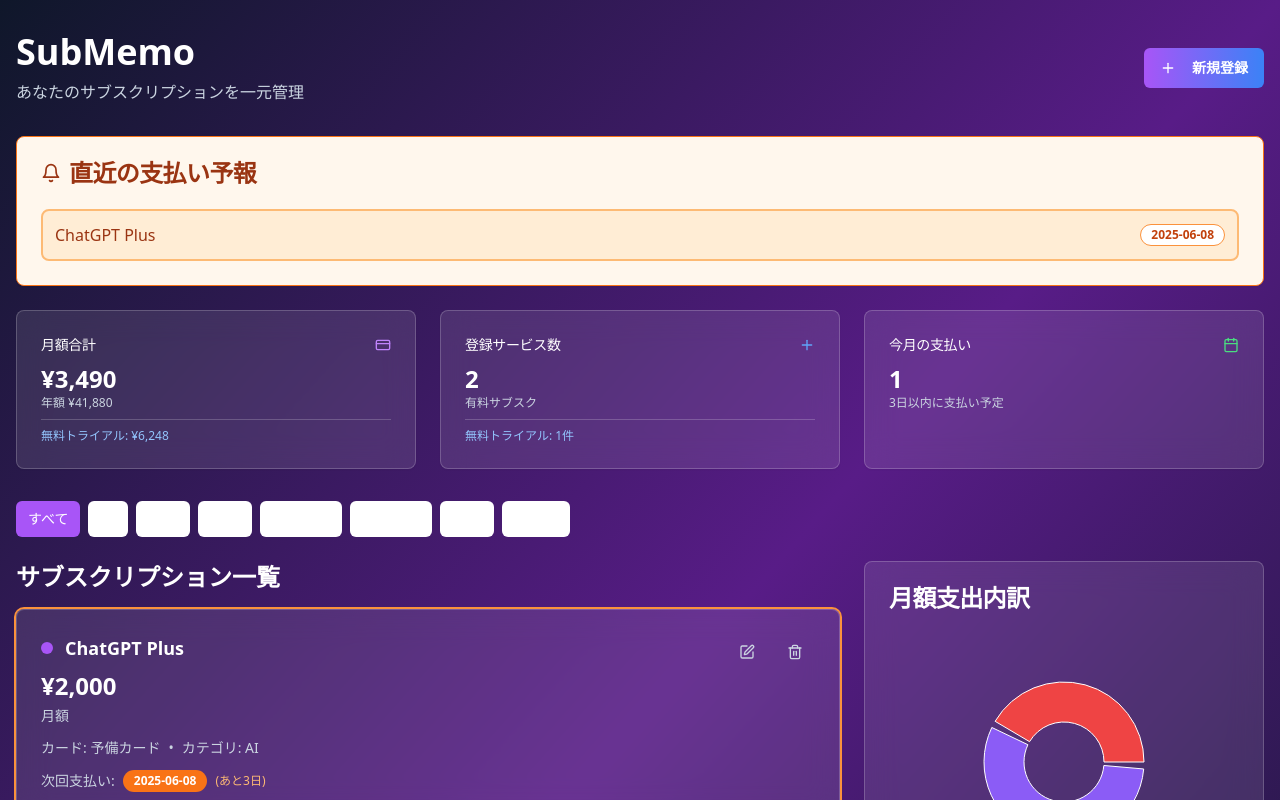
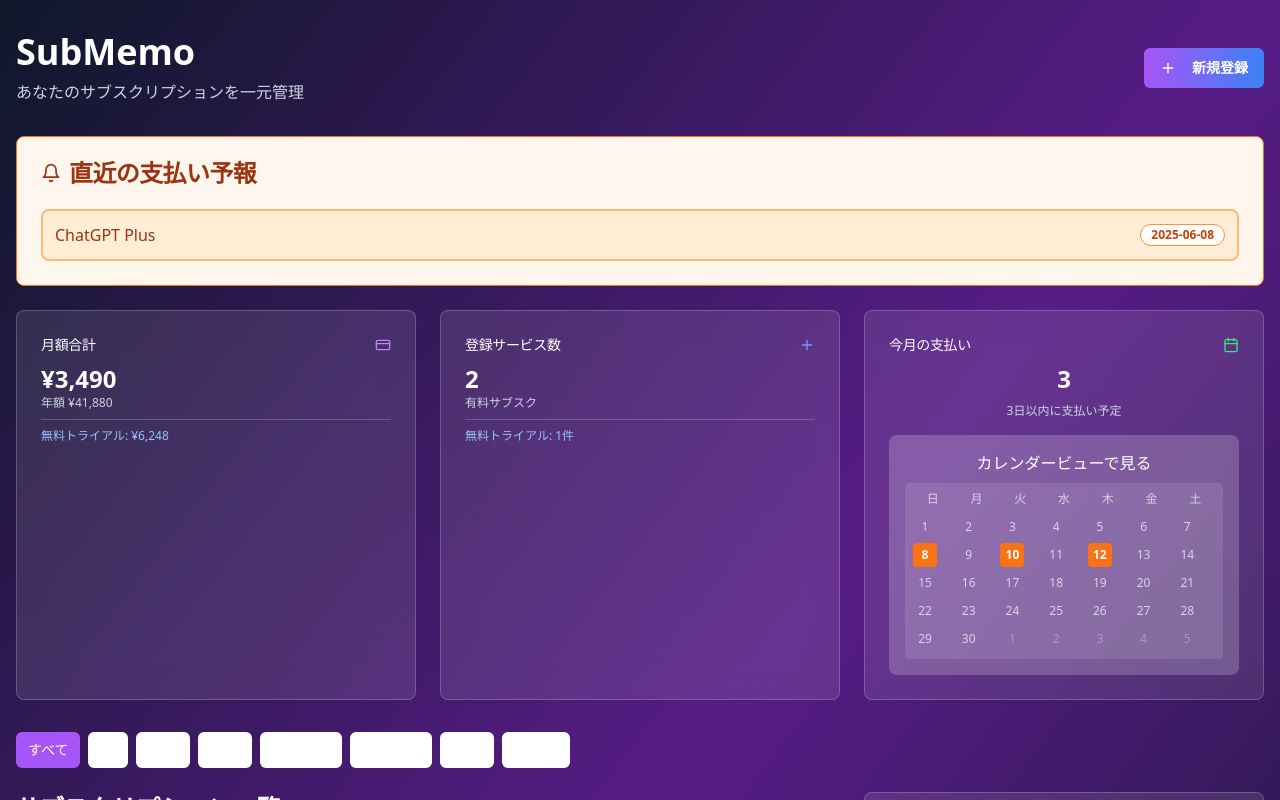
Before and after one commit to kazuma2529/subscrip-savvy-manager-247dbe52, a React (Vite) app: page / in a window 1280 px wide. Shown: the top 800 px of the page. Built offline with nearby package versions, Linux system fonts and the light colour scheme.

Commit message:
Refactor: Implement calendar view for monthly payments
- Replace the "今月の支払い" section with a calendar view.
- Display a clickable calendar icon within a white-text button.
- Implement a pop-up calendar on tap to show the full monthly schedule.

```diff
--- /dev/null
+++ b/src/components/CalendarView.tsx
@@ -0,0 +1,197 @@
+
+import React, { useState } from 'react';
+import { Card, CardContent, CardHeader, CardTitle } from '@/components/ui/card';
+import { Dialog, DialogContent, DialogHeader, DialogTitle, DialogTrigger } from '@/components/ui/dialog';
+import { Calendar as CalendarIcon } from 'lucide-react';
+import { Calendar } from '@/components/ui/calendar';
+import { Badge } from '@/components/ui/badge';
+
+interface Subscription {
+  id: number;
+  name: string;
+  price: number;
+  category: string;
+  cardName: string;
+  nextPayment: string;
+  isTrialPeriod: boolean;
+  trialEndDate?: string;
+}
+
+interface CalendarViewProps {
+  subscriptions: Subscription[];
+}
+
+const CalendarView: React.FC<CalendarViewProps> = ({ subscriptions }) => {
+  const [selectedDate, setSelectedDate] = useState<Date | undefined>(new Date());
+  const [isDialogOpen, setIsDialogOpen] = useState(false);
+
+  // 今月の支払い予定を取得
+  const now = new Date();
+  const startOfMonth = new Date(now.getFullYear(), now.getMonth(), 1);
+  const endOfMonth = new Date(now.getFullYear(), now.getMonth() + 1, 0);
+
+  const thisMonthPayments = subscriptions.filter(sub => {
+    const paymentDate = new Date(sub.nextPayment);
+    return paymentDate >= startOfMonth && paymentDate <= endOfMonth;
+  });
+
+  // 日付ごとの支払いをグループ化
+  const getPaymentsForDate = (date: Date) => {
+    const dateStr = date.toISOString().split('T')[0];
+    return thisMonthPayments.filter(sub => {
+      const paymentDateStr = new Date(sub.nextPayment).toISOString().split('T')[0];
+      return paymentDateStr === dateStr;
+    });
+  };
+
+  // カレンダーに支払い日をマーク
+  const paymentDates = thisMonthPayments.map(sub => new Date(sub.nextPayment));
+
+  const modifiers = {
+    payment: paymentDates,
+  };
+
+  const modifiersStyles = {
+    payment: {
+      backgroundColor: '#f97316',
+      color: 'white',
+      borderRadius: '50%',
+      fontWeight: 'bold',
+    },
+  };
+
+  return (
+    <>
+      <Card className="bg-white/10 backdrop-blur-lg border-white/20 cursor-pointer hover:bg-white/15 transition-colors">
+        <Dialog open={isDialogOpen} onOpenChange={setIsDialogOpen}>
+          <DialogTrigger asChild>
+            <div className="w-full">
+              <CardHeader className="flex flex-row items-center justify-between space-y-0 pb-2">
+                <CardTitle className="text-sm font-medium text-white">今月の支払い</CardTitle>
+                <CalendarIcon className="h-4 w-4 text-green-400" />
+              </CardHeader>
+              <CardContent>
+                <div className="text-center">
+                  <div className="text-2xl font-bold text-white mb-2">{thisMonthPayments.length}</div>
+                  <p className="text-xs text-slate-300 mb-4">
+                    3日以内に支払い予定
+                  </p>
+                  <div className="bg-white/20 rounded-lg p-4">
+                    <p className="text-white font-medium mb-2">カレンダービューで見る</p>
+                    <div className="bg-white/10 rounded p-2">
+                      <div className="grid grid-cols-7 gap-1 text-xs text-white/70">
+                        <div>日</div>
+                        <div>月</div>
+                        <div>火</div>
+                        <div>水</div>
+                        <div>木</div>
+                        <div>金</div>
+                        <div>土</div>
+                      </div>
+                      <div className="grid grid-cols-7 gap-1 mt-2">
+                        {Array.from({ length: 35 }, (_, i) => {
+                          const date = new Date(startOfMonth);
+                          date.setDate(date.getDate() - startOfMonth.getDay() + i);
+                          const isCurrentMonth = date.getMonth() === now.getMonth();
+                          const hasPayment = getPaymentsForDate(date).length > 0;
+
+                          return (
+                            <div
+                              key={i}
+                              className={`text-xs h-6 w-6 flex items-center justify-center rounded ${
+                                isCurrentMonth
+                                  ? hasPayment
+                                    ? 'bg-orange-500 text-white font-bold'
+                                    : 'text-white/70'
+                                  : 'text-white/30'
+                              }`}
+                            >
+                              {date.getDate()}
+                            </div>
+                          );
+                        })}
+                      </div>
+                    </div>
+                  </div>
+                </div>
+              </CardContent>
+            </div>
+          </DialogTrigger>
+          <DialogContent className="max-w-4xl w-full h-[80vh] overflow-y-auto">
+            <DialogHeader>
+              <DialogTitle className="text-xl font-bold">今月の支払いカレンダー</DialogTitle>
+            </DialogHeader>
+            <div className="grid grid-cols-1 lg:grid-cols-2 gap-6 mt-4">
+              <div>
+                <Calendar
+                  mode="single"
+                  selected={selectedDate}
+                  onSelect={setSelectedDate}
+                  modifiers={modifiers}
+                  modifiersStyles={modifiersStyles}
+                  className="rounded-md border pointer-events-auto"
+                />
+              </div>
+              <div>
+                <h3 className="text-lg font-semibold mb-4">
+                  {selectedDate ?
+                    `${selectedDate.getMonth() + 1}月${selectedDate.getDate()}日の支払い` :
+                    '日付を選択してください'
+                  }
+                </h3>
+                {selectedDate && (
+                  <div className="space-y-3">
+                    {getPaymentsForDate(selectedDate).length > 0 ? (
+                      getPaymentsForDate(selectedDate).map(sub => (
+                        <div key={sub.id} className="p-4 border rounded-lg bg-orange-50">
+                          <div className="flex items-center justify-between">
+                            <div>
+                              <h4 className="font-semibold text-gray-900">{sub.name}</h4>
+                              <p className="text-sm text-gray-600">{sub.cardName}</p>
+                            </div>
+                            <div className="text-right">
+                              <p className="font-bold text-lg">¥{sub.price.toLocaleString()}</p>
+                              <Badge variant="outline" className="text-xs">
+                                {sub.category}
+                              </Badge>
+                            </div>
+                          </div>
+                          {sub.isTrialPeriod && (
+                            <Badge className="mt-2 bg-blue-100 text-blue-800">
+                              無料トライアル
+                            </Badge>
+                          )}
+                        </div>
+                      ))
+                    ) : (
+                      <p className="text-gray-500">この日に支払い予定はありません</p>
+                    )}
+                  </div>
+                )}
+
+                <div className="mt-6 pt-4 border-t">
+                  <h4 className="font-semibold mb-3">今月の支払い一覧</h4>
+                  <div className="space-y-2 max-h-60 overflow-y-auto">
+                    {thisMonthPayments.map(sub => (
+                      <div key={sub.id} className="flex items-center justify-between p-2 rounded bg-gray-50">
+                        <div>
+                          <span className="font-medium">{sub.name}</span>
+                          <span className="text-sm text-gray-500 ml-2">
+                            {new Date(sub.nextPayment).getDate()}日
+                          </span>
+                        </div>
+                        <span className="font-semibold">¥{sub.price.toLocaleString()}</span>
+                      </div>
+                    ))}
+                  </div>
+                </div>
+              </div>
+            </div>
+          </DialogContent>
+        </Dialog>
+      </Card>
+    </>
+  );
+};
+
+export default CalendarView;
--- a/src/pages/Index.tsx
+++ b/src/pages/Index.tsx
@@ -1,4 +1,3 @@
-
 import React, { useState } from 'react';
 import { Card, CardContent, CardHeader, CardTitle } from '@/components/ui/card';
 import { Button } from '@/components/ui/button';
@@ -8,6 +7,7 @@ import SubscriptionCard from '@/components/SubscriptionCard';
 import AddSubscriptionModal from '@/components/AddSubscriptionModal';
 import MonthlySpendingChart from '@/components/MonthlySpendingChart';
 import UpcomingPayments from '@/components/UpcomingPayments';
+import CalendarView from '@/components/CalendarView';
 
 // Mock data for demonstration
 const mockSubscriptions = [
@@ -162,18 +162,7 @@ const Index = () => {
             </CardContent>
           </Card>
 
-          <Card className="bg-white/10 backdrop-blur-lg border-white/20">
-            <CardHeader className="flex flex-row items-center justify-between space-y-0 pb-2">
-              <CardTitle className="text-sm font-medium text-white">今月の支払い</CardTitle>
-              <Calendar className="h-4 w-4 text-green-400" />
-            </CardHeader>
-            <CardContent>
-              <div className="text-2xl font-bold text-white">{upcomingAlerts.length}</div>
-              <p className="text-xs text-slate-300">
-                3日以内に支払い予定
-              </p>
-            </CardContent>
-          </Card>
+          <CalendarView subscriptions={subscriptions} />
         </div>
 
         {/* Category Filter */}
```
